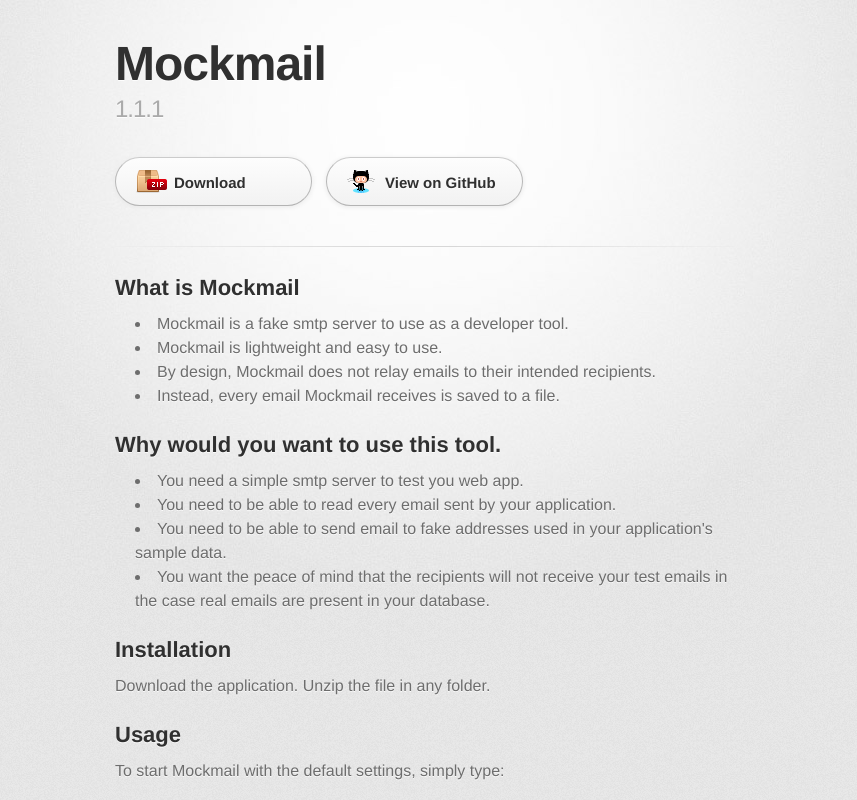
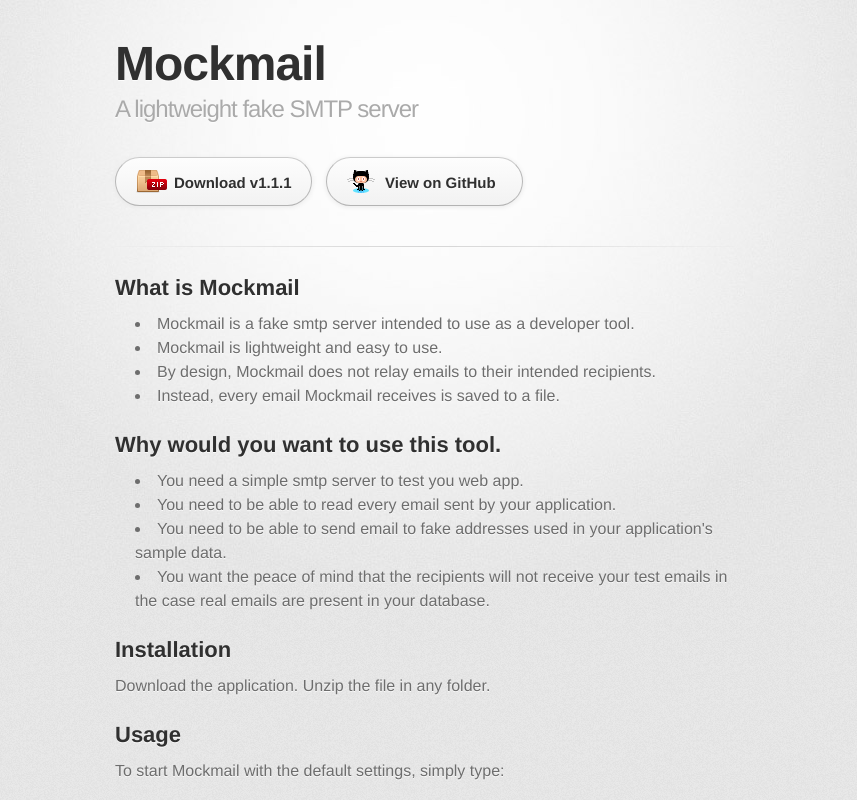
Before and after one commit to plabadie/mockmail, a plain HTML site: page index.html in a window 1280 px wide. Shown: the top 800 px of the page, without its empty margins (215-1072 px from the left). Drawn offline with Linux system fonts and the light colour scheme; a web font is replaced by a local one.

Commit message:
Minor changes.

```diff
--- a/index.html
+++ b/index.html
@@ -19,11 +19,11 @@
 
         <header>
           <h1>Mockmail</h1>
-          <h2>1.1.1</h2>
+          <h2>A lightweight fake SMTP server</h2>
         </header>
 
         <section id="downloads" class="clearfix">
-          <a href="/mockmail.zip" id="download-zip" class="button"><span>Download</span></a>
+          <a href="/mockmail.zip" id="download-zip" class="button"><span>Download v1.1.1</span></a>
           <a href="https://github.com/plabadie/mockmail" id="view-on-github" class="button"><span>View on GitHub</span></a>
         </section>
 
@@ -34,7 +34,7 @@
 <a name="what-is-mockmail" class="anchor" href="#what-is-mockmail"><span class="octicon octicon-link"></span></a>What is Mockmail</h2>
 
 <ul>
-    <li>Mockmail is a fake smtp server to use as a developer tool.</li>
+    <li>Mockmail is a fake smtp server intended to use as a developer tool.</li>
     <li>Mockmail is lightweight and easy to use.</li>
     <li>By design, Mockmail does not relay emails to their intended recipients.</li>
     <li>Instead, every email Mockmail receives is saved to a file.</li>
```
